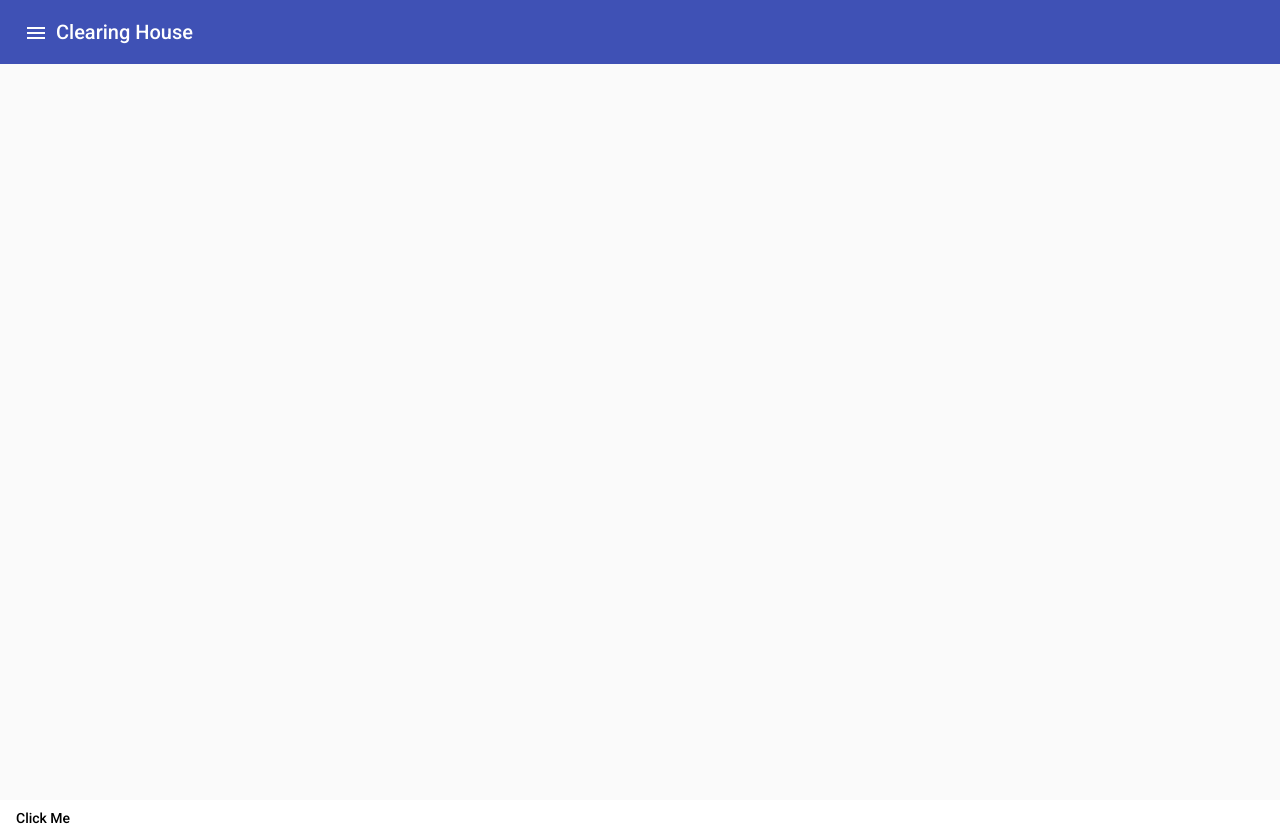
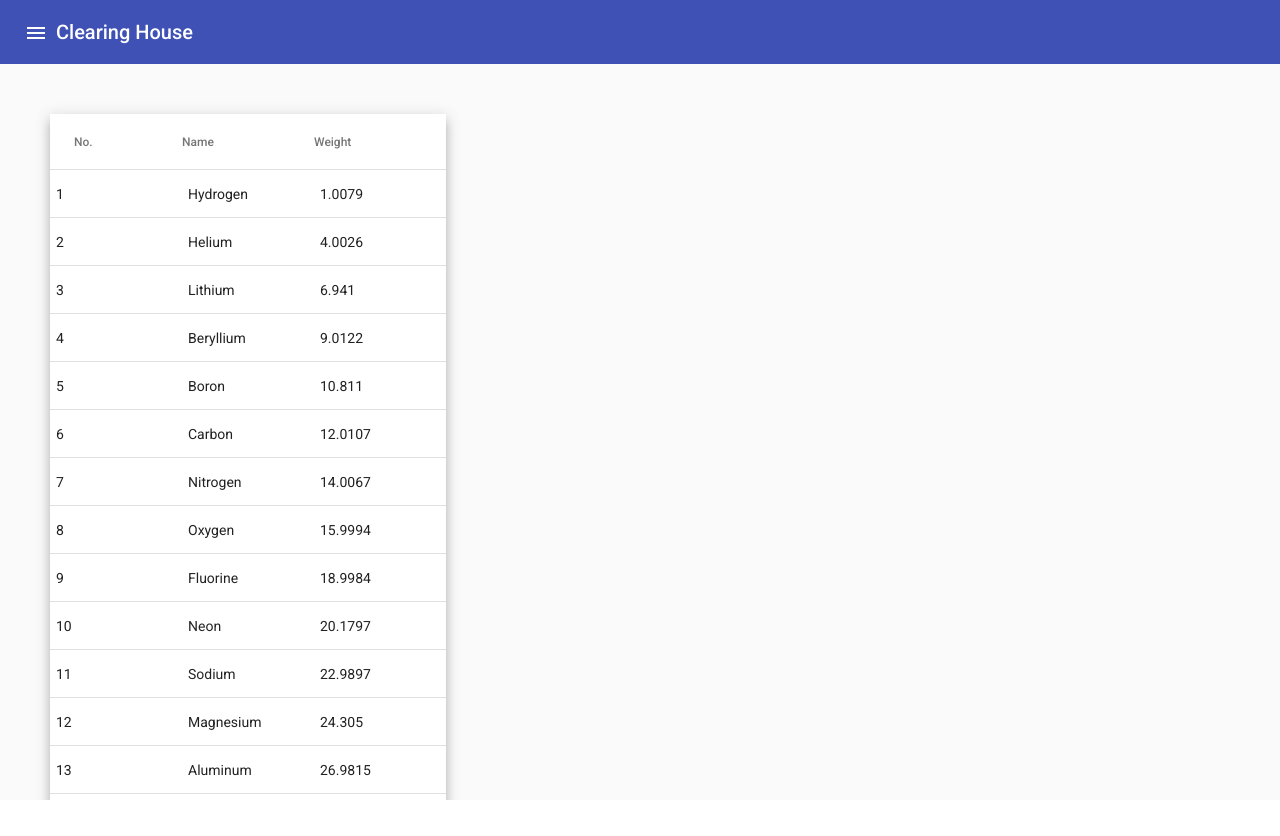
Before and after one commit to damini98/frontend-settlement, an Angular app: page / in a window 1280 px wide. After the commit the page ends 800 px from the top, so only its background shows below. Built offline with nearby package versions, Linux system fonts and the light colour scheme.

Commit message:
tables added

```diff
--- a/src/app/app.component.html
+++ b/src/app/app.component.html
@@ -1,2 +1,2 @@
 <app-navbar></app-navbar>
-<button mat-button> Click Me </button>
+<!-- <button mat-button> Click Me </button> -->
--- a/src/app/app.module.ts
+++ b/src/app/app.module.ts
@@ -12,11 +12,14 @@
 import { MatIconModule } from '@angular/material/icon';
 import { MatListModule } from '@angular/material/list';
 import { NO_ERRORS_SCHEMA,CUSTOM_ELEMENTS_SCHEMA } from '@angular/core';
+import { OverviewtableComponent } from './overviewtable/overviewtable.component';
+import { MatTableModule } from '@angular/material/table';
 
 @NgModule({
   declarations: [
     AppComponent,
-    NavbarComponent
+    NavbarComponent,
+    OverviewtableComponent
   ],
   imports: [
     BrowserModule,
@@ -28,6 +31,7 @@
     MatSidenavModule,
     MatIconModule,
     MatListModule,
+    MatTableModule
   ],
   schemas: [
     CUSTOM_ELEMENTS_SCHEMA,
--- a/src/app/navbar/navbar.component.css
+++ b/src/app/navbar/navbar.component.css
@@ -18,3 +18,7 @@
 .example-spacer {
   flex: 1 1 auto;
 }
+
+.overviewpage{
+  width: 60%;
+}
--- a/src/app/navbar/navbar.component.html
+++ b/src/app/navbar/navbar.component.html
@@ -35,5 +35,31 @@
       <span>Clearing House</span>
     </mat-toolbar>
     <!-- Add Content Here -->
+      <!-- <tr>
+        <td>
+          <app-overviewtable></app-overviewtable>
+        </td>
+        <td>
+          <app-overviewtable></app-overviewtable>
+        </td>
+      </tr>
+    </table> -->
+    <div class=overviewpage>
+        <app-overviewtable></app-overviewtable>
+        <app-overviewtable></app-overviewtable>
+    </div>
+
+
+  <!-- <div class="container">
+  <div class="row">
+    <div class="col-sm">
+      <app-overviewtable></app-overviewtable>
+    </div>
+    <div class="col-sm">
+      <app-overviewtable></app-overviewtable>
+    </div>
+  </div>
+</div> -->
+
   </mat-sidenav-content>
 </mat-sidenav-container>
--- /dev/null
+++ b/src/app/overviewtable/overviewtable.component.css
@@ -0,0 +1,11 @@
+
+.mat-table {
+    margin: 50px;
+  }
+
+
+
+  table tr td {
+    width: 120px;
+    padding: 6px;
+}
--- /dev/null
+++ b/src/app/overviewtable/overviewtable.component.html
@@ -0,0 +1,32 @@
+<table mat-table [dataSource]="dataSource" class="mat-elevation-z8">
+
+    <!--- Note that these columns can be defined in any order.
+          The actual rendered columns are set as a property on the row definition" -->
+
+    <!-- Position Column -->
+    <ng-container matColumnDef="position">
+      <th mat-header-cell *matHeaderCellDef> No. </th>
+      <td mat-cell *matCellDef="let element"> {{element.position}} </td>
+    </ng-container>
+
+    <!-- Name Column -->
+    <ng-container matColumnDef="name">
+      <th mat-header-cell *matHeaderCellDef> Name </th>
+      <td mat-cell *matCellDef="let element"> {{element.name}} </td>
+    </ng-container>
+
+    <!-- Weight Column -->
+    <ng-container matColumnDef="weight">
+      <th mat-header-cell *matHeaderCellDef> Weight </th>
+      <td mat-cell *matCellDef="let element"> {{element.weight}} </td>
+    </ng-container>
+
+    <!-- Symbol Column -->
+    <ng-container matColumnDef="symbol">
+      <th mat-header-cell *matHeaderCellDef> Symbol </th>
+      <td mat-cell *matCellDef="let element"> {{element.symbol}} </td>
+    </ng-container>
+
+    <tr mat-header-row *matHeaderRowDef="displayedColumns"></tr>
+    <tr mat-row *matRowDef="let row; columns: displayedColumns;"></tr>
+  </table>
--- /dev/null
+++ b/src/app/overviewtable/overviewtable.component.ts
@@ -0,0 +1,48 @@
+import { Component, OnInit } from '@angular/core';
+import {AfterViewInit, ViewChild} from '@angular/core';
+import {MatPaginator} from '@angular/material/paginator';
+import {MatTableDataSource} from '@angular/material/table';
+
+/**
+ * @title Table with pagination
+ */
+export interface PeriodicElement {
+  name: string;
+  position: number;
+  weight: number;
+  symbol: string;
+}
+
+const ELEMENT_DATA: PeriodicElement[] = [
+  {position: 1, name: 'Hydrogen', weight: 1.0079, symbol: 'H'},
+  {position: 2, name: 'Helium', weight: 4.0026, symbol: 'He'},
+  {position: 3, name: 'Lithium', weight: 6.941, symbol: 'Li'},
+  {position: 4, name: 'Beryllium', weight: 9.0122, symbol: 'Be'},
+  {position: 5, name: 'Boron', weight: 10.811, symbol: 'B'},
+  {position: 6, name: 'Carbon', weight: 12.0107, symbol: 'C'},
+  {position: 7, name: 'Nitrogen', weight: 14.0067, symbol: 'N'},
+  {position: 8, name: 'Oxygen', weight: 15.9994, symbol: 'O'},
+  {position: 9, name: 'Fluorine', weight: 18.9984, symbol: 'F'},
+  {position: 10, name: 'Neon', weight: 20.1797, symbol: 'Ne'},
+  {position: 11, name: 'Sodium', weight: 22.9897, symbol: 'Na'},
+  {position: 12, name: 'Magnesium', weight: 24.305, symbol: 'Mg'},
+  {position: 13, name: 'Aluminum', weight: 26.9815, symbol: 'Al'},
+  {position: 14, name: 'Silicon', weight: 28.0855, symbol: 'Si'},
+  {position: 15, name: 'Phosphorus', weight: 30.9738, symbol: 'P'},
+  {position: 16, name: 'Sulfur', weight: 32.065, symbol: 'S'},
+  {position: 17, name: 'Chlorine', weight: 35.453, symbol: 'Cl'},
+  {position: 18, name: 'Argon', weight: 39.948, symbol: 'Ar'},
+  {position: 19, name: 'Potassium', weight: 39.0983, symbol: 'K'},
+  {position: 20, name: 'Calcium', weight: 40.078, symbol: 'Ca'},
+];
+
+@Component({
+  selector: 'app-overviewtable',
+  templateUrl: './overviewtable.component.html',
+  styleUrls: ['./overviewtable.component.css']
+})
+export class OverviewtableComponent {
+
+  displayedColumns: string[] = ['position', 'name', 'weight'];
+  dataSource = ELEMENT_DATA;
+}
```
Also changed, not shown: 1 other file (tests, documents, lock files or other folders).
